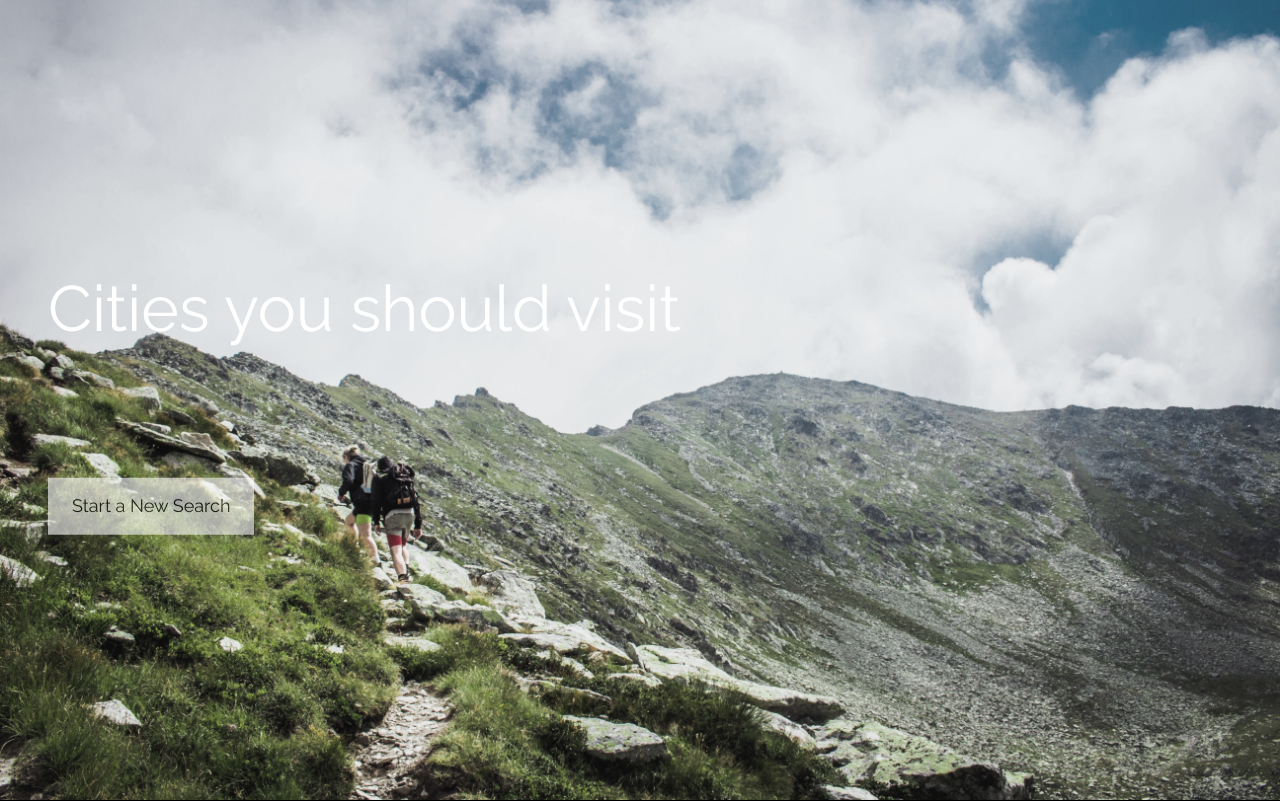
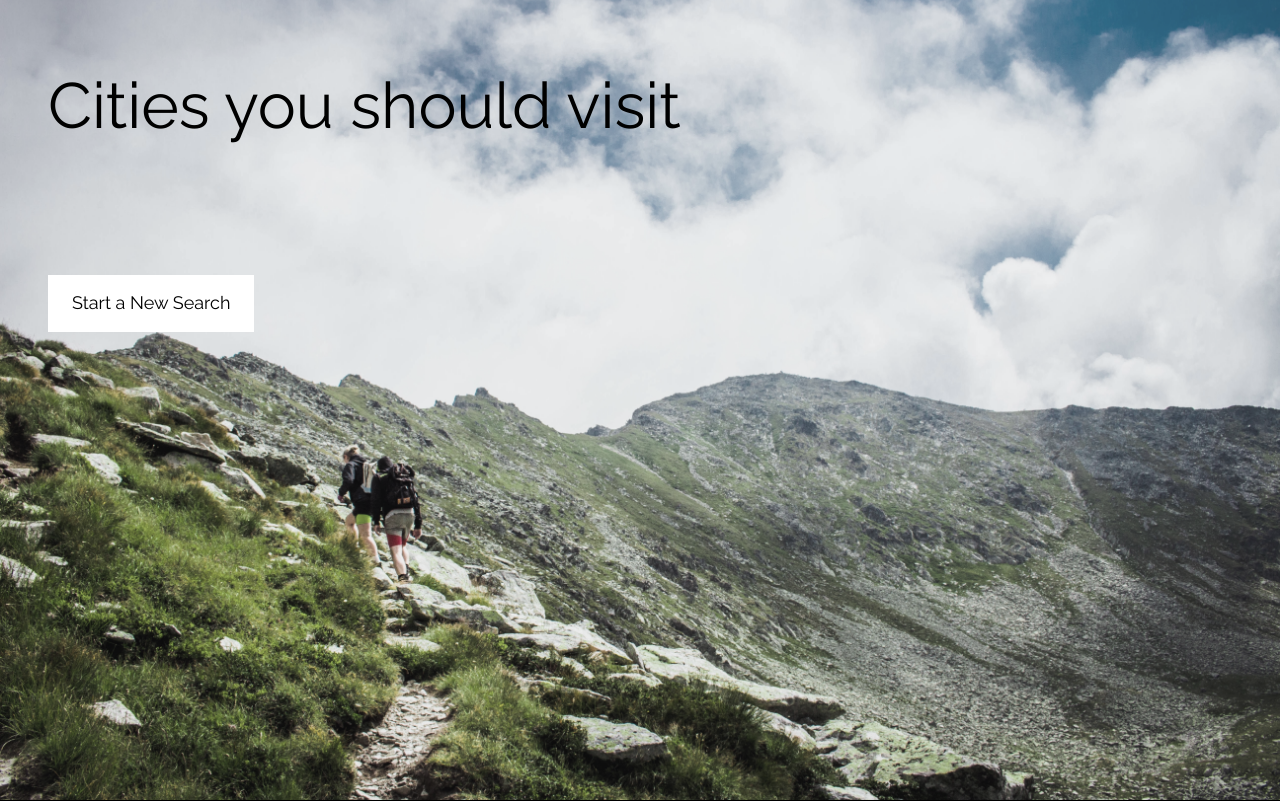
Before and after one commit to oburnett127/planyourtrip, a Django app: template website/templates/website/cities.html in a window 1280 px wide. Shown: the top 801 px of the page. Run offline with Django 3.2, Linux system fonts and the light colour scheme; the template is opened without the code that fills it, so the values that code supplies are empty.

Commit message:
Update cities.html

```diff
--- a/website/templates/website/cities.html
+++ b/website/templates/website/cities.html
@@ -29,10 +29,10 @@
 
 <!-- Header with full-height image -->
 <header class="bgimg-1 w3-display-container w3-grayscale-min" id="home">
-  <div class="w3-display-left w3-text-white" style="padding:48px">
+  <div class="w3-display-top w3-text-black" style="padding:48px">
     <span class="w3-jumbo w3-hide-small">Cities you should visit</span><br><br>
-    <table style="width:100%;border:none"></table><br><br>
-    <p><a id="homelink" name="homelink" class="w3-button w3-white w3-padding-large w3-large w3-margin-top w3-opacity w3-hover-opacity-off" href=".\\planyourtrip.html">Start a New Search</a></p>
+    <table style="width:100%;border:none" class="w3-hover-blue w3-responsive"></table><br><br>
+    <p><a id="homelink" name="homelink" class="w3-button w3-white w3-padding-large w3-large w3-margin-top w3-hover-opacity-off" href=".\\planyourtrip.html">Start a New Search</a></p>
   </div>
 </header>
 
```
